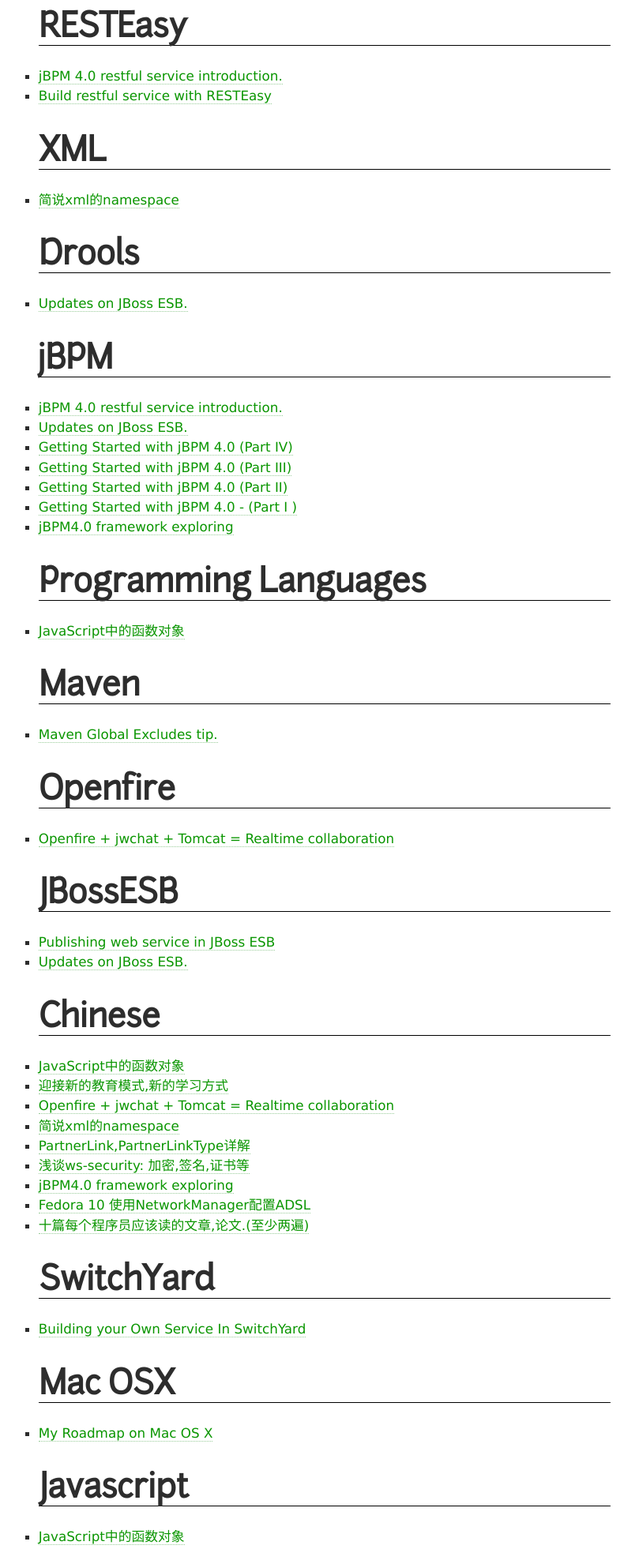
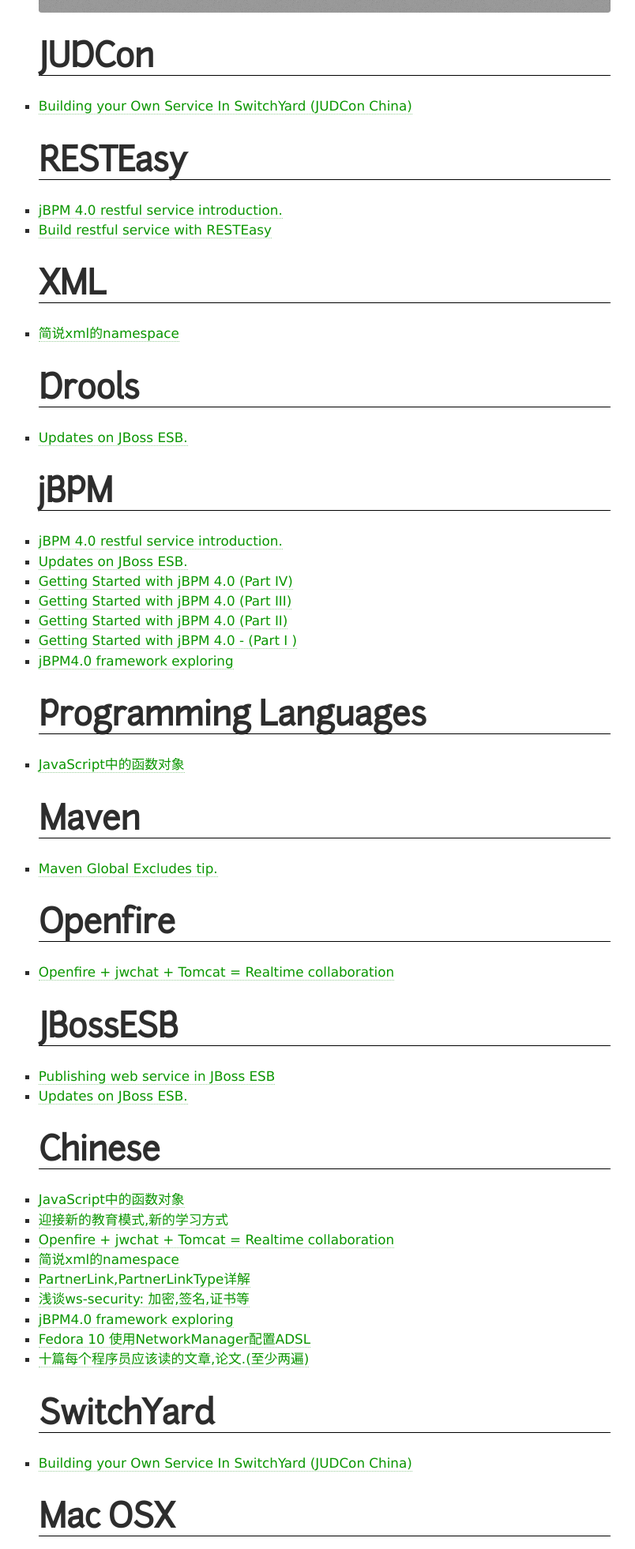
Before and after one commit to jeffyuchang/jeffyuchang.github.com, a plain HTML site: page tags.html in a window 1280 px wide. Shown: the part 567-2529 px from the top of the page at 79% size, without its empty margins (229-1033 px from the left). Drawn offline with Linux system fonts and the light colour scheme.

Commit message:
Updated the intro-to-switchyard title.

```diff
--- a/atom.xml
+++ b/atom.xml
@@ -4,7 +4,7 @@
  <title>Jeff Yu @ IT</title>
  <link href="http://jeffyuchang.github.com/atom.xml" rel="self"/>
  <link href="http://jeffyuchang.github.com"/>
- <updated>2012-11-30T20:18:52+11:00</updated>
+ <updated>2012-12-11T13:32:46+11:00</updated>
  <id>http://jeffyuchang.github.com</id>
  <author>
    <name>Jeff Yu</name>
@@ -13,7 +13,7 @@
 
 
  <entry>
-   <title>Building your Own Service In SwitchYard</title>
+   <title>Building your Own Service In SwitchYard (JUDCon China)</title>
    <link href="http://jeffyuchang.github.com/2012/11/30/intro-to-switchyard"/>
    <updated>2012-11-30T00:00:00+11:00</updated>
    <id>hhttp://jeffyuchang.github.com/2012/11/30/intro-to-switchyard</id>
--- a/tags.html
+++ b/tags.html
@@ -60,6 +60,8 @@
 
 
 
+    	<li><a href="/tags.html#JUDCon-ref">JUDCon <span>1</span></a></li>
+
     	<li><a href="/tags.html#RESTEasy-ref">RESTEasy <span>2</span></a></li>
 
     	<li><a href="/tags.html#XML-ref">XML <span>1</span></a></li>
@@ -158,6 +160,24 @@
 
 
 
+  <h2 id="JUDCon-ref">JUDCon</h2>
+  <ul>
+
+
+
+
+
+
+
+    	<li><a href="/2012/11/30/intro-to-switchyard">Building your Own Service In SwitchYard (JUDCon China)</a></li>
+
+
+
+
+
+
+  </ul>
+
   <h2 id="RESTEasy-ref">RESTEasy</h2>
   <ul>
 
@@ -425,7 +445,7 @@
 
 
 
-    	<li><a href="/2012/11/30/intro-to-switchyard">Building your Own Service In SwitchYard</a></li>
+    	<li><a href="/2012/11/30/intro-to-switchyard">Building your Own Service In SwitchYard (JUDCon China)</a></li>
 
 
 
@@ -671,7 +691,7 @@
 
 
 
-    	<li><a href="/2012/11/30/intro-to-switchyard">Building your Own Service In SwitchYard</a></li>
+    	<li><a href="/2012/11/30/intro-to-switchyard">Building your Own Service In SwitchYard (JUDCon China)</a></li>
 
 
 
@@ -929,7 +949,7 @@
 
 
 
-    	<li><a href="/2012/11/30/intro-to-switchyard">Building your Own Service In SwitchYard</a></li>
+    	<li><a href="/2012/11/30/intro-to-switchyard">Building your Own Service In SwitchYard (JUDCon China)</a></li>
 
 
 
@@ -1403,7 +1423,7 @@
 
 
 
-    	<li><a href="/2012/11/30/intro-to-switchyard">Building your Own Service In SwitchYard</a></li>
+    	<li><a href="/2012/11/30/intro-to-switchyard">Building your Own Service In SwitchYard (JUDCon China)</a></li>
 
 
 
```
Also changed, not shown: 2012/10/30/back-to-basic-robotic-software-architecture/index.html (+1 -1 lines), 2012/11/30/intro-to-switchyard/index.html (+5 -3 lines), archive.html (+1 -1 lines), index.html (+1 -1 lines).
